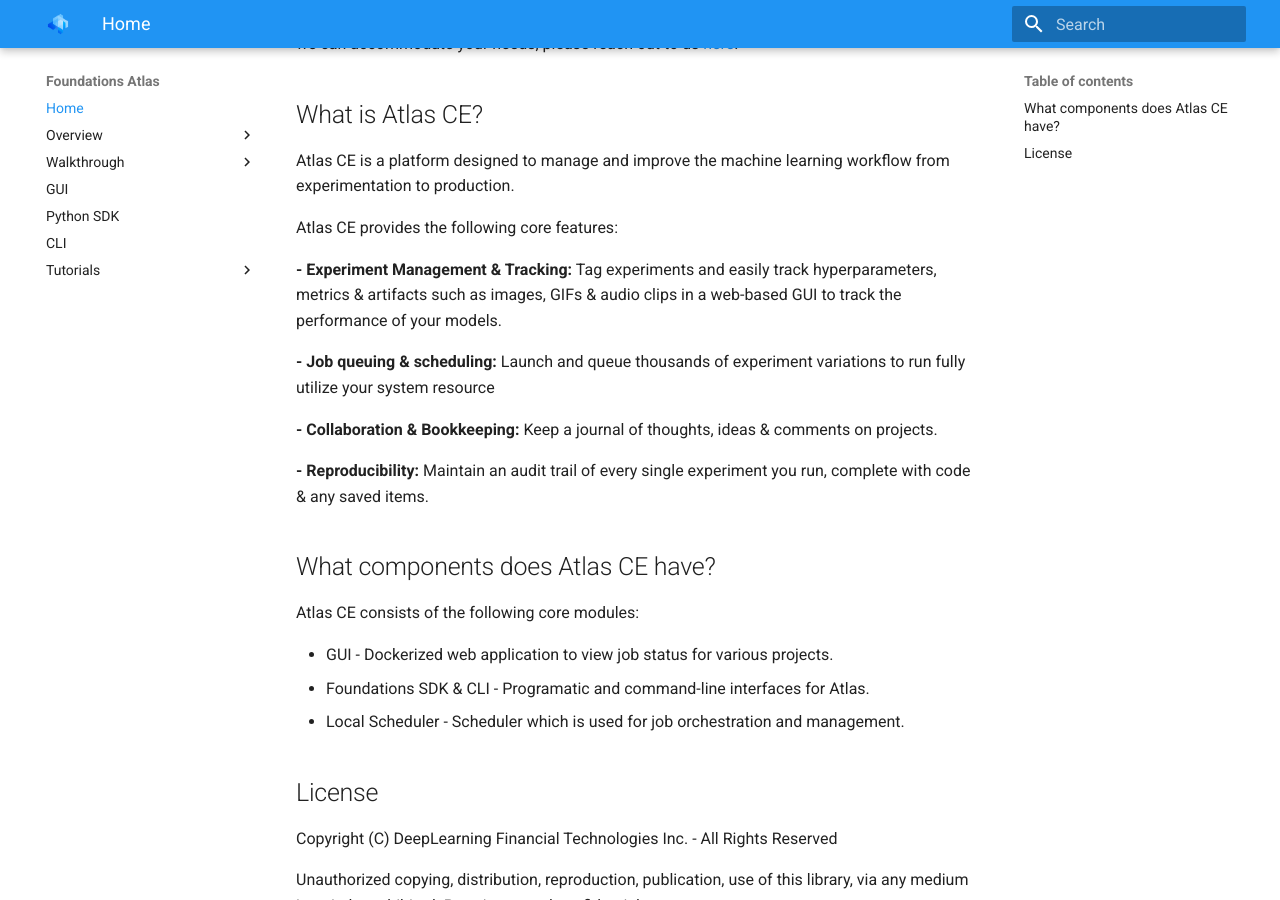
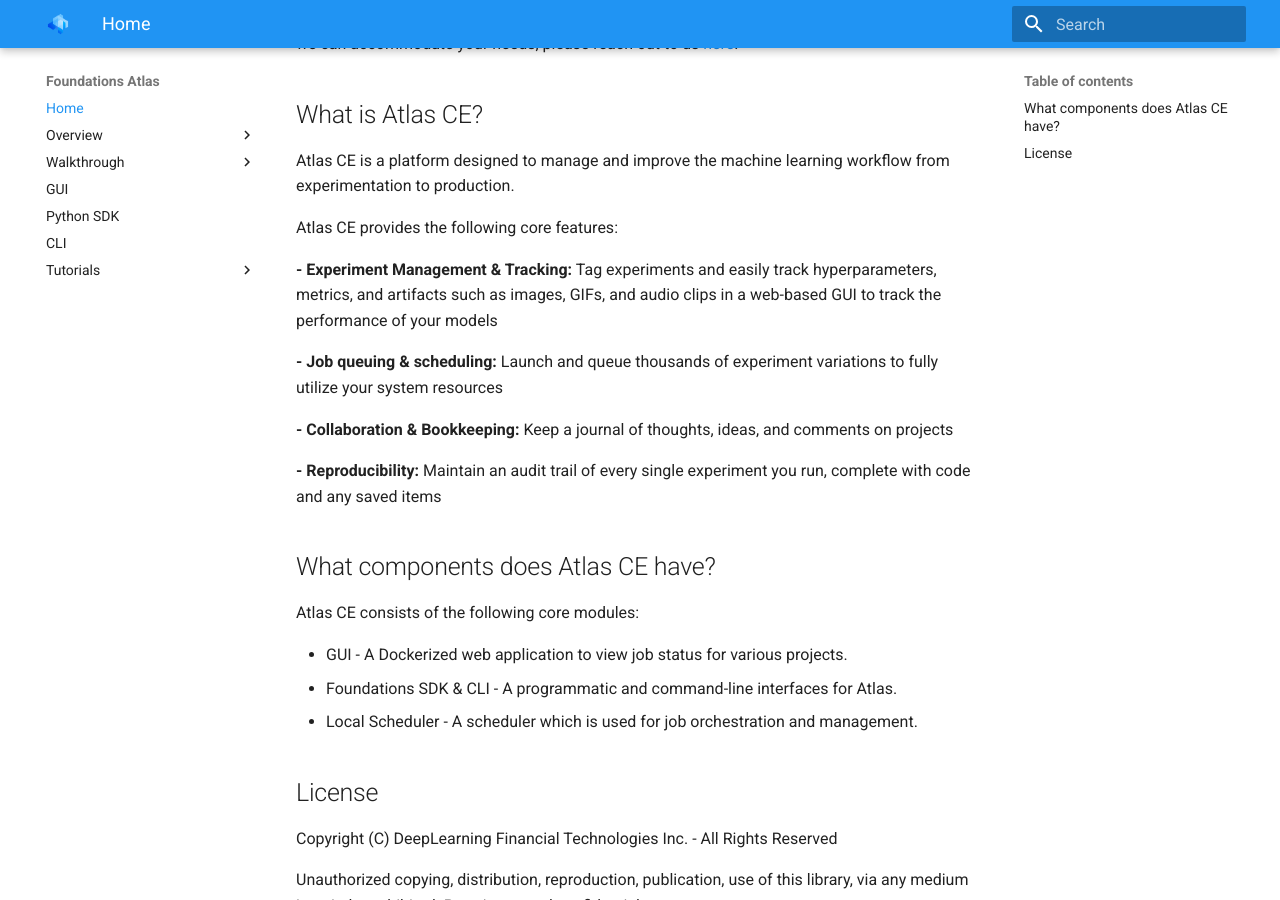
Before and after one commit to DeepLearnI/atlas-ce-docs, an MkDocs documentation site: the page built from docs/api_docs/sources/index.md, in a window 1280 px wide and 900 px high, scrolled down 559 px. Built offline with MkDocs 1.6.1 and Material for MkDocs 9.7.7, drawn with Linux system fonts in a browser that asks for light colours.

Commit message:
Update from CC

```diff
--- a/docs/api_docs/sources/index.md
+++ b/docs/api_docs/sources/index.md
@@ -15,20 +15,20 @@ Atlas CE is a platform designed to manage and improve the machine learning workf
 
 Atlas CE provides the following core features:
 
-**- Experiment Management & Tracking:** Tag experiments and easily track hyperparameters, metrics & artifacts such as images, GIFs & audio clips in a web-based GUI to track the performance of your models.
+**- Experiment Management & Tracking:** Tag experiments and easily track hyperparameters, metrics, and artifacts such as images, GIFs, and audio clips in a web-based GUI to track the performance of your models
 
-**- Job queuing & scheduling:** Launch and queue thousands of experiment variations to run fully utilize your system resource
+**- Job queuing & scheduling:** Launch and queue thousands of experiment variations to fully utilize your system resources
 
-**- Collaboration & Bookkeeping:** Keep a journal of thoughts, ideas & comments on projects.
+**- Collaboration & Bookkeeping:** Keep a journal of thoughts, ideas, and comments on projects
 
-**- Reproducibility:** Maintain an audit trail of every single experiment you run, complete with code & any saved items.
+**- Reproducibility:** Maintain an audit trail of every single experiment you run, complete with code and any saved items
 
 ## What components does Atlas CE have?
 Atlas CE consists of the following core modules:
 
-* GUI - Dockerized web application to view job status for various projects.
-* Foundations SDK & CLI - Programatic and command-line interfaces for Atlas.
-* Local Scheduler - Scheduler which is used for job orchestration and management.
+* GUI - A Dockerized web application to view job status for various projects.
+* Foundations SDK & CLI - A programmatic and command-line interfaces for Atlas.
+* Local Scheduler - A scheduler which is used for job orchestration and management.
 
 ## License
 
```
Also changed, not shown: docs/api_docs/sources/ceQuickStartGuide.md (+7 -3 lines).
